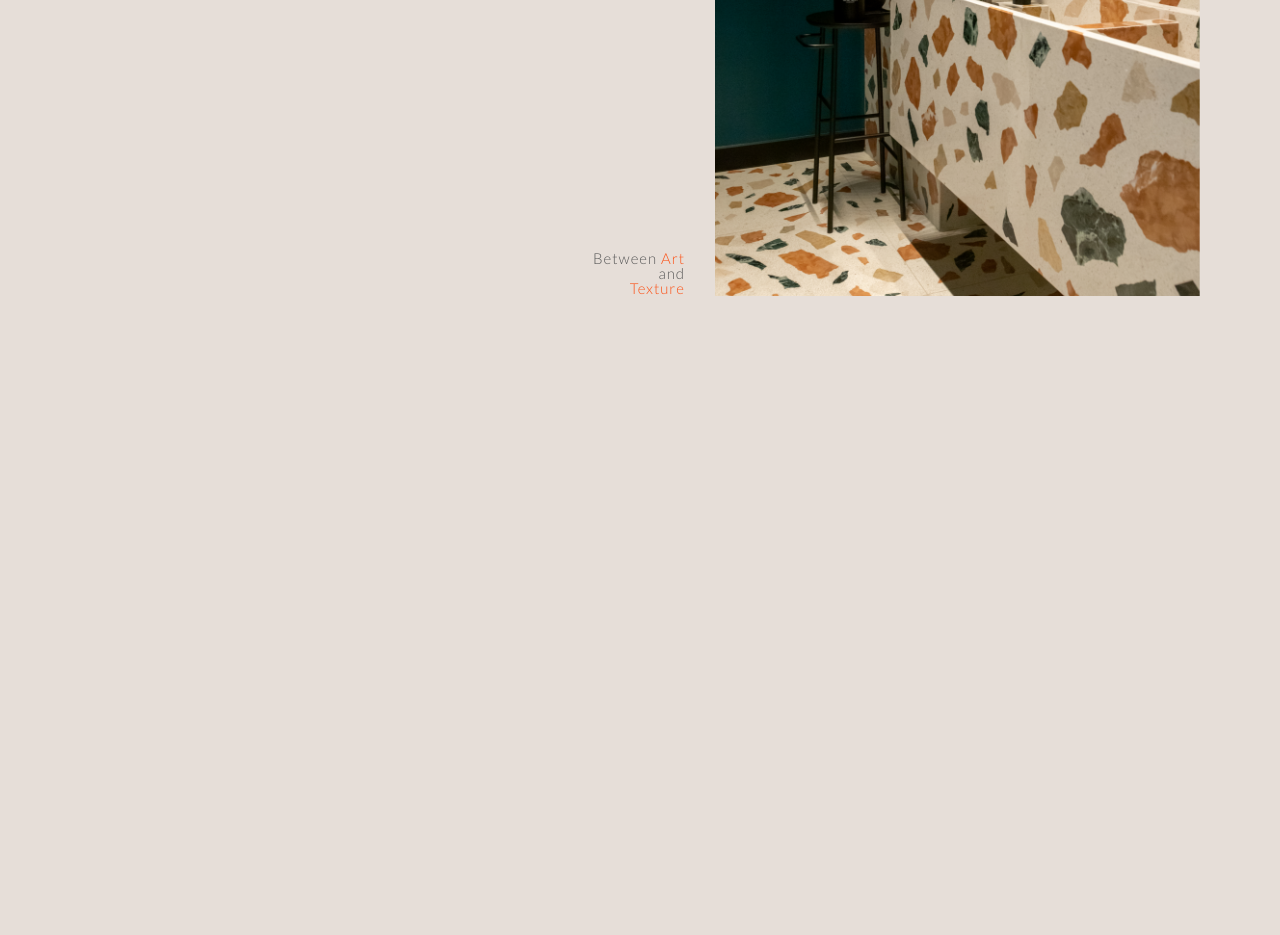
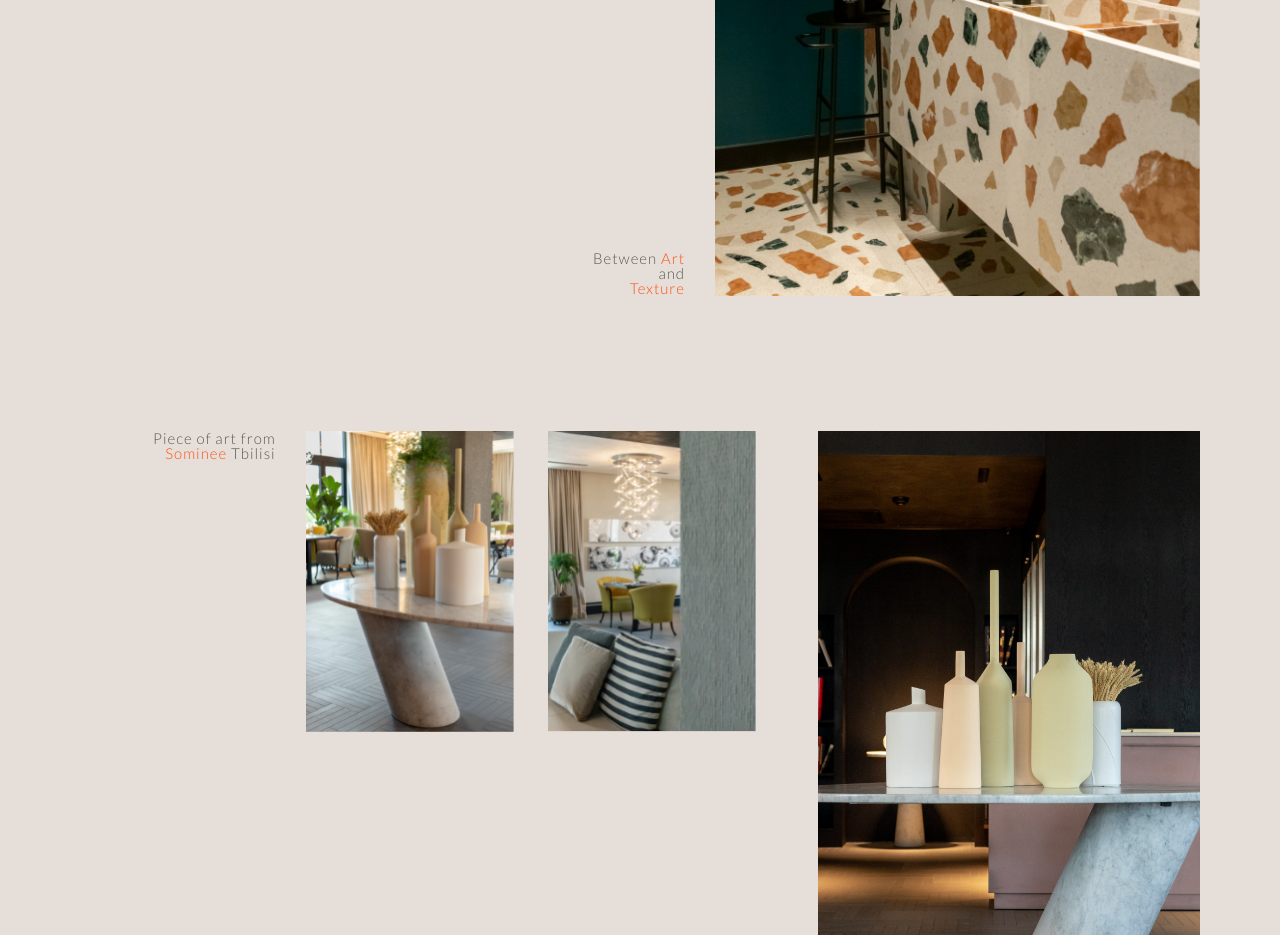
Before and after one commit to Maka-G/2-Final-Project-UniLab, a plain HTML site: page index.html in a window 1280 px wide. Shown: the part 1102-2037 px from the top of the page. Before the commit the page ends 1402 px from the top, so only its background shows below. Drawn offline with Linux system fonts and the light colour scheme.

Commit message:
add section3

```diff
--- a/css/style.css
+++ b/css/style.css
@@ -52,6 +52,7 @@ li a{
 	position: fixed;
 	left: 80px;
 	top:400px;
+	bottom:
 	z-index: 9999;
 }
 span{
@@ -83,6 +84,7 @@ span{
 	letter-spacing: 1px;
 	text-align: right;
 }
+
 /* section 2*/
 .texture1{
 	float: left;
@@ -116,3 +118,45 @@ span{
 	display: inline-block;
 	text-align: right;
 }
+
+/*section3 */
+.d-s3{
+	margin-top: 1450px;
+}
+
+.text5{
+	float: left;
+	margin-left: 153px;
+	font-size: 15px;
+	font-family: 'Lato', sans-serif;
+	font-weight: 300;
+	color: #585858;
+	letter-spacing: 1px;
+	display: inline-block;
+	text-align: right;
+}
+.img3{
+	margin-left: 30px;
+	height: 301.05px;
+}
+.img4{
+	margin-left: 30px;
+	height: 301.05px;
+}
+.img5{
+	float: right;
+	margin-right: 80px;
+	height: 580px;
+}
+.text6{
+	float: right;
+	margin-top: 200px;
+	margin-right: 30px;
+	font-size: 15px;
+	font-family: 'Lato', sans-serif;
+	font-weight: 300;
+	color: #585858;
+	letter-spacing: 1px;
+	display: inline-block;
+	text-align: right;
+}
--- a/index.html
+++ b/index.html
@@ -30,9 +30,10 @@
 			</div>
 	</header>
 	<section>
-		<div class="scroll">
+			<div class="scroll">
 			<img class="up" src="img/up.svg" alt="arrow up">
 		</div>
+
 		<div class="section1">
 			<img  class="img1" src="img/img2.png" alt="Monograph">
 			<div class="text1">
@@ -45,6 +46,8 @@
 				<p>This is <span> Monograph</span> Lounge</p>
 			</div>
 		</div>
+	</section>
+	<section>
 		<div class="section2">
 			<div class="texture1">
 				<div class="text3">
@@ -68,10 +71,29 @@
 				<p>
 					<span>Texture</span>
 				</p>
+			</div>
+		</div>
+	</section>
+	<section>
+		<div class="section3">
+			<div class="d-s3">
+				<div class="text5">
+					<p>Piece of art from </p>
+					<p><span>Sominee</span> Tbilisi</p>
+				</div>
+				<img class="img3" src="img/img3.png" alt="Monograph">
+				<img class="img4" src="img/img4.png" alt="Monograph">
+				<img  class="img5" src="img/img5.png" alt="Monograph">
+				<div class="text6">
+					<p>Looking for an </p>
+					<P><span>elegant</span></P>
+					<P>setting</P>
+					<P>for special</P>
+					<P>dinner?</P>
+				</div>
+
 
 			</div>
-
-
 		</div>
 	</section>
 
```
Also changed, not shown: img/img3.png (added), img/img4.png (added), img/img5.png (added).
